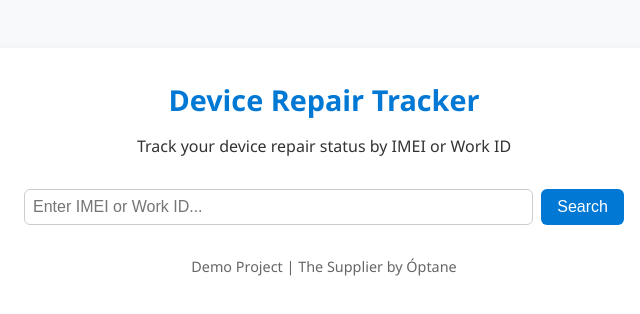
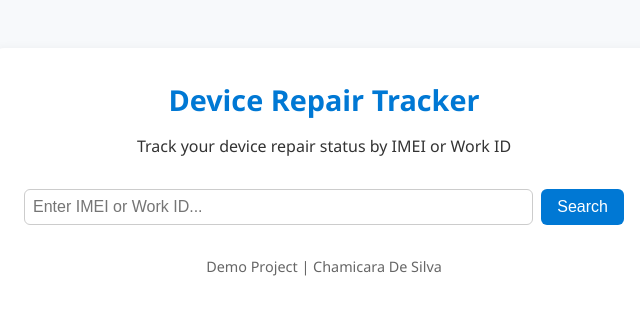
Before and after one commit to Optane002/Device-Repair-Tracker, a plain HTML site: page index.html in a window 1280 px wide. Shown: the full height of the page, 316-956 px from the left. Drawn offline with Linux system fonts and the light colour scheme.

Commit message:
Update index.html

```diff
--- a/index.html
+++ b/index.html
@@ -34,7 +34,7 @@
     </div>
 
     <footer>
-      <p>Demo Project | The Supplier by Óptane</p>
+      <p>Demo Project | Chamicara De Silva</p>
     </footer>
   </div>
 
```
